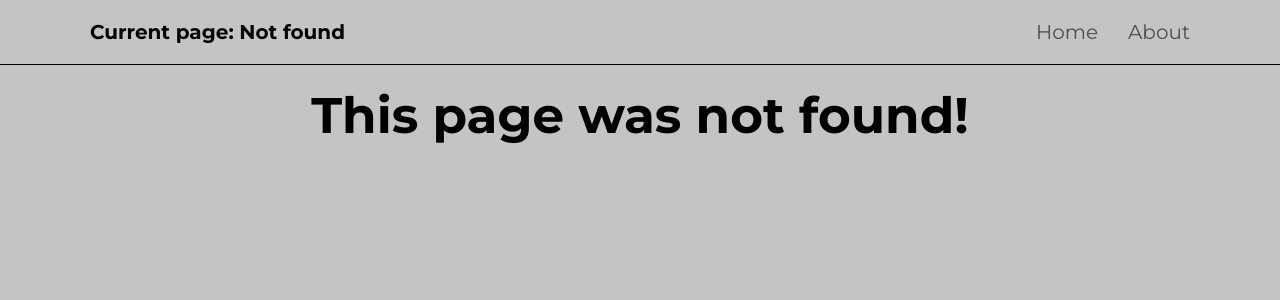
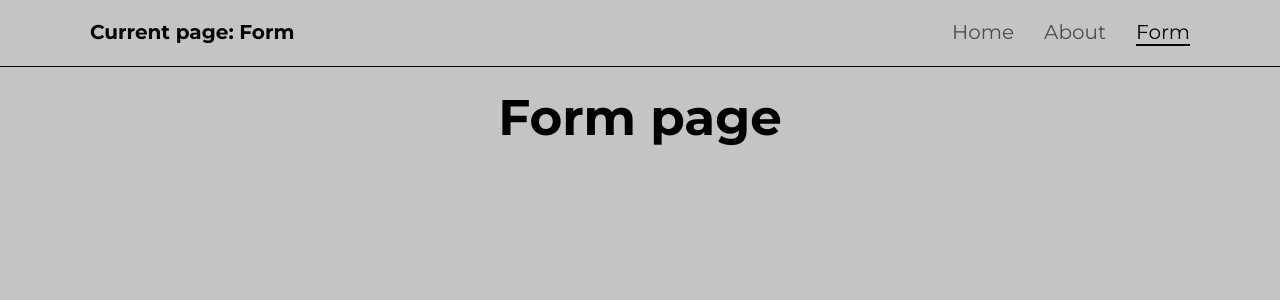
Before and after one commit to pedanmax/react-rss, a React (Vite) app in the folder react/: page /form in a window 1280 px wide. Before the commit this address had no page. Shown: the top 300 px of the page. Built offline with nearby package versions, Linux system fonts and the light colour scheme.

Commit message:
feat:create form page & add form to navigation

```diff
--- a/react/src/App.tsx
+++ b/react/src/App.tsx
@@ -5,6 +5,7 @@ import About from './pages/About/About';
 import NotFound from './pages/NotFound/NotFound';
 import { Routes, Route } from 'react-router-dom';
 import './App.scss';
+import Form from './pages/Form/Form';
 
 class App extends React.Component {
   render() {
@@ -14,6 +15,7 @@ class App extends React.Component {
         <Routes>
           <Route path='/' element={<Home />}></Route>
           <Route path='/about' element={<About />}></Route>
+          <Route path='/form' element={<Form />}></Route>
           <Route path='*' element={<NotFound />}></Route>
         </Routes>
       </div>
--- a/react/src/components/header/Header.tsx
+++ b/react/src/components/header/Header.tsx
@@ -19,6 +19,8 @@ class Header extends React.Component<Record<string, never>, { currentPage: strin
               ? ' Home'
               : window.location.pathname.slice(1) === 'about'
               ? ' About'
+              : window.location.pathname.slice(1) === 'form'
+              ? ' Form'
               : ' Not found'}
           </h2>
           <nav className='header__navigation'>
@@ -40,6 +42,15 @@ class Header extends React.Component<Record<string, never>, { currentPage: strin
             >
               About
             </NavLink>
+            <NavLink
+              to='/form'
+              className='header__item'
+              onClick={() => {
+                this.setState({ currentPage: window.location.pathname.slice(1) });
+              }}
+            >
+              Form
+            </NavLink>
           </nav>
         </div>
       </header>
--- /dev/null
+++ b/react/src/pages/Form/Form.scss
@@ -0,0 +1,9 @@
+.form{
+  text-align: center;
+  padding: 20px 0;
+  font-size: 50px;
+  font-weight: 700;
+  &__title{
+    font-size: 50px;
+  }
+}
--- /dev/null
+++ b/react/src/pages/Form/Form.tsx
@@ -0,0 +1,10 @@
+import React from 'react';
+import './Form.scss';
+
+class Form extends React.Component {
+  render() {
+    return <h1 className='form__title form'>Form page</h1>;
+  }
+}
+
+export default Form;
```
